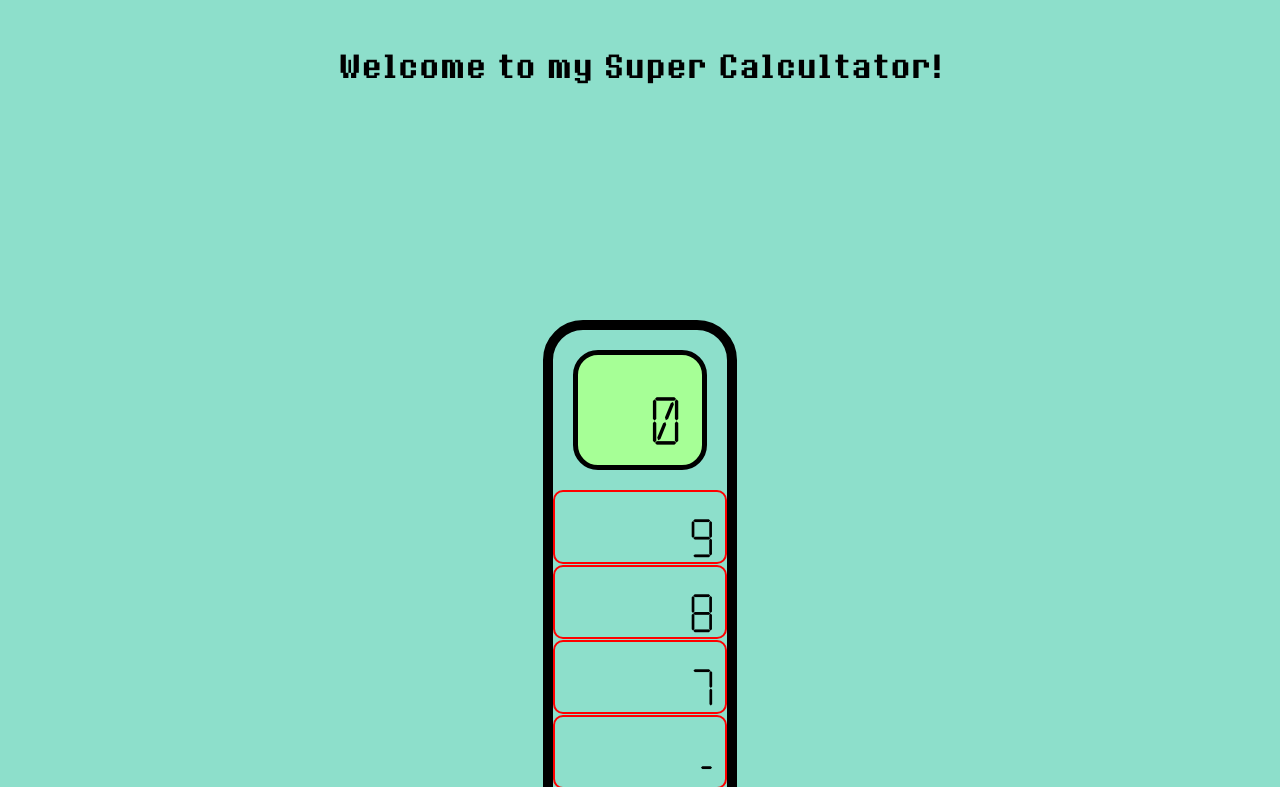
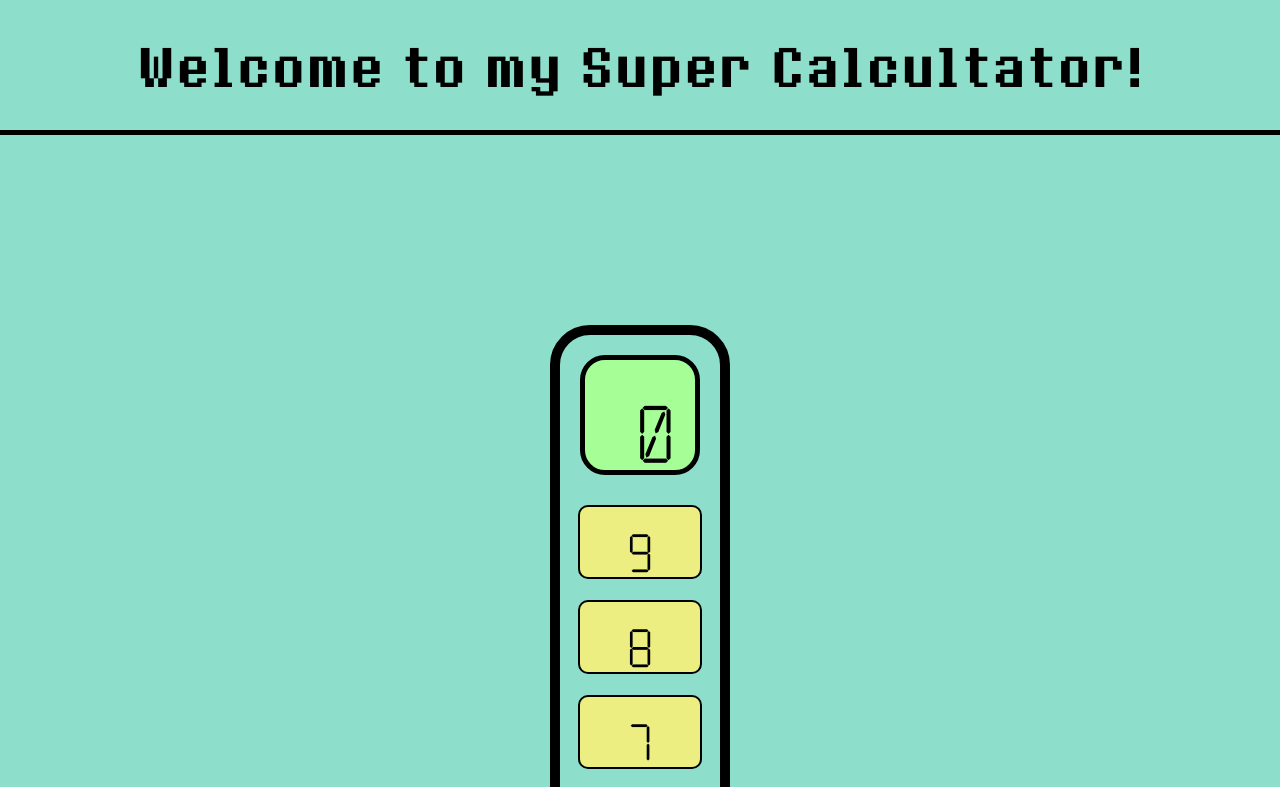
Before and after one commit to MaxiMenfi45/Calculat0r, a plain HTML site: page index.html in a window 1280 px wide. Shown: the top 787 px of the page. Drawn offline with Linux system fonts and the light colour scheme.

Commit message:
part of the front-end finishe

```diff
--- a/css/style.css
+++ b/css/style.css
@@ -22,12 +22,12 @@ body{
     justify-content: center;
     width: 100%;
     height: 130px;            /*Properties of title*/
-
+    border-bottom: 5px solid black;
 }
 
 .titleContainer>.titleChild{
     font-family: 'bits';
-    font-size: 30px;
+    font-size: 50px;
     padding: 20px;
 }
 
@@ -46,8 +46,8 @@ body{
 }
 .calculator > .containerCalc {
     display: flex;
-    flex-direction: column; /* Cambia la dirección a columna */
-    margin: 50px 550px 50px 550px;
+    flex-direction: column;
+    margin: 50px 550px 50px 550px;      /*   results viewer properties */
     height: 600px;
     border: 10px solid rgb(0, 0, 0);
     border-radius: 40px;
@@ -66,7 +66,7 @@ body{
     max-width: 100%;
     height: 70px;
     font-family: 'calculator';
-    font-size: 75px;
+    font-size:90px;
     justify-self: flex-end;
     border-radius: 25px;
     padding: 20px;
@@ -76,7 +76,7 @@ body{
 }
 /*---------------------------------------------------------------*/
 
-.calculator>.containerCalc>.containerCalc{
+.containerCalc{
     display: flex;
     flex-direction: row;
 }
@@ -88,21 +88,25 @@ body{
     display: flex;
     flex-wrap: wrap;
     align-items: center;
-    justify-content: center;
+    justify-content: center;                /*Buttons Propierties */
     gap: 1px;
+
 
 }
 
 .calculator>.containerCalc>.buttonsContainer>.buttonChild{
 
-    border: 2px solid red;
+    border: 2px solid black;
     height: 50px;
-    width: 150px;
+    width: 100px;
     font-size: 60px;
     padding: 10px;
     font-family:'calculator' ;
     border-radius: 10px;
-    text-align: right;
+    background-color:#ECEE81;
+    text-align:center;
+    margin: 10px;
+}
 
 
-}
+/*---------------------------------------------------------------*/
```
